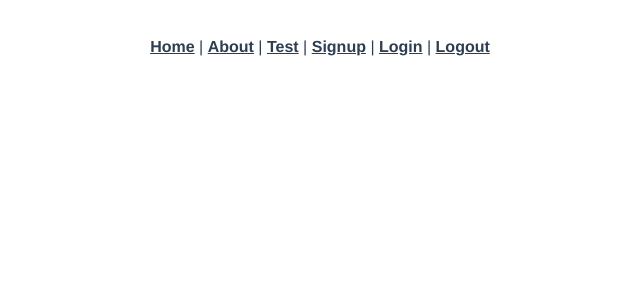
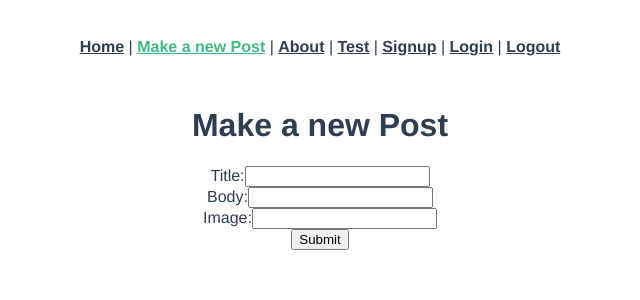
Before and after one commit to tweinacker57/blog_frontend_app, a Vue app: page /posts/new in a window 1280 px wide. Shown: the top 300 px of the page, without its empty margins (320-960 px from the left). Built offline with nearby package versions, Linux system fonts and the light colour scheme.

Commit message:
Add create action

```diff
--- a/src/App.vue
+++ b/src/App.vue
@@ -2,6 +2,7 @@
   <div id="app">
     <div id="nav">
       <router-link to="/">Home</router-link> |
+      <router-link to="/posts/new">Make a new Post</router-link> |
       <router-link to="/about">About</router-link> |
       <router-link to="/test">Test</router-link> |
       <router-link to="/signup">Signup</router-link> |
--- a/src/router/index.js
+++ b/src/router/index.js
@@ -5,7 +5,8 @@
 import Signup from "../views/Signup.vue";
 import Login from "../views/Login.vue";
 import Logout from "../views/Logout.vue";
-import Index from "../views/PostsIndex.vue";
+import PostsIndex from "../views/PostsIndex.vue";
+import PostsNew from "../views/PostsNew.vue";
 
 
 
@@ -40,7 +41,12 @@
   {
     path: "/posts",
     name: "posts-index",
-    component: Index
+    component: PostsIndex
+  },
+  {
+    path: "/posts/new",
+    name: "posts-new",
+    component: PostsNew
   },
   {
     path: '/about',
--- /dev/null
+++ b/src/views/PostsNew.vue
@@ -0,0 +1,55 @@
+<template>
+
+  <div class="posts-new">
+    <form v-on:submit.prevent="submit()">
+      <h1>Make a new Post</h1>
+      <ul>
+        <li class="text-danger" v-for="error in errors">{{ error }}</li>
+      </ul>
+      <div class="form-group">
+        <label>Title:</label>
+        <input type="text" class="form-control" v-model="title">
+      </div>
+      <div class="form-group">
+        <label>Body:</label>
+        <input type="text" class="form-control" v-model="body">
+      </div>
+      <div class="form-group">
+        <label>Image:</label>
+        <input type="text" class="form-control" v-model="image">
+      </div>
+      <input type="submit" class="btn btn-primary" value="Submit">
+    </form>
+  </div>
+</template>
+
+<script>
+import axios from "axios";
+export default {
+  data: function () {
+    return {
+      title: "",
+      body: "",
+      image: "",
+      errors: [],
+    };
+  },
+  methods: {
+    submit: function () {
+      var params = {
+        title: this.title,
+        body: this.body,
+        image: this.image,
+      };
+      axios
+        .post("/api/posts", params)
+        .then((response) => {
+          this.$router.push("/posts");
+        })
+        .catch((error) => {
+          this.errors = error.response.data.errors;
+        });
+    },
+  },
+};
+</script>
```
